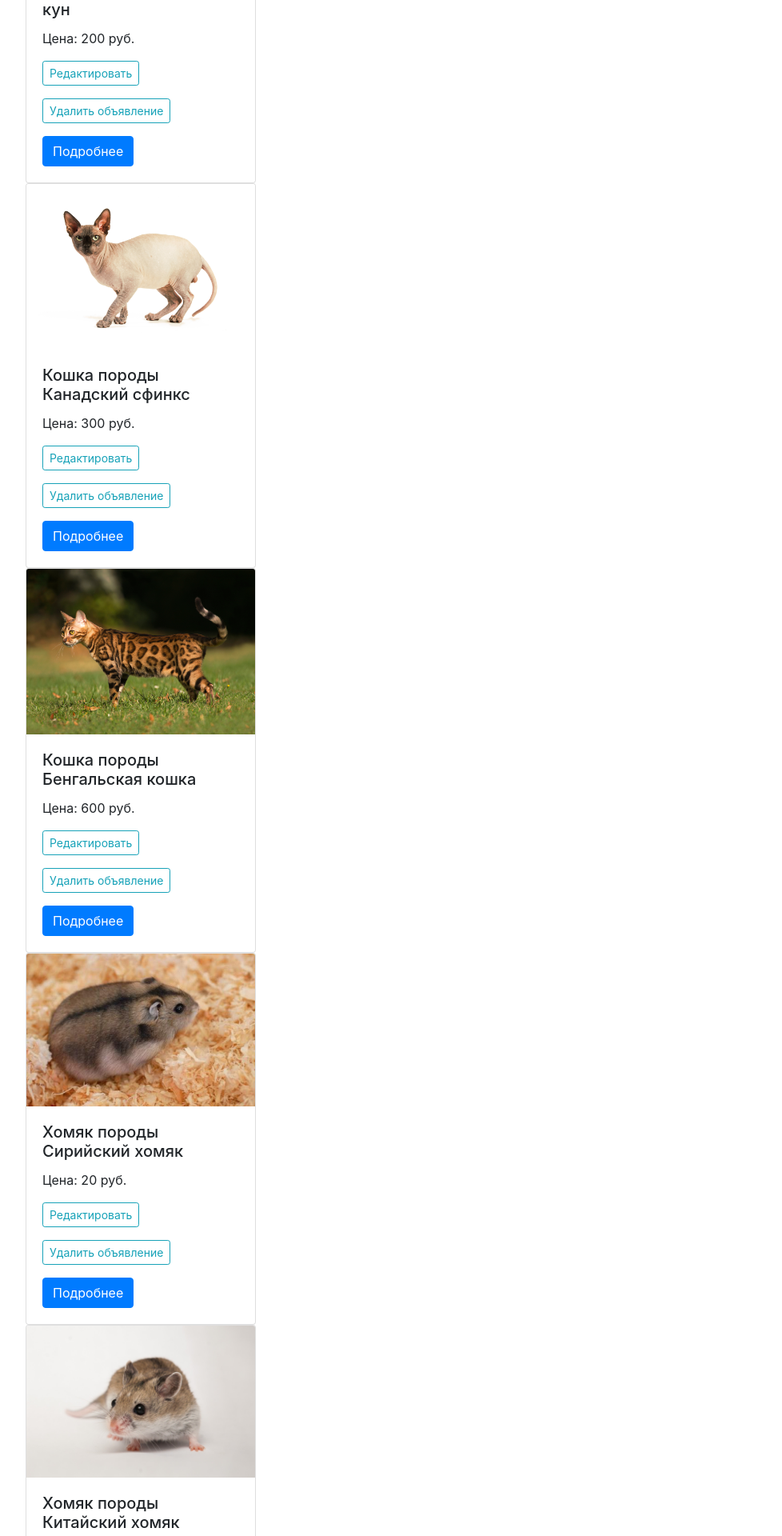
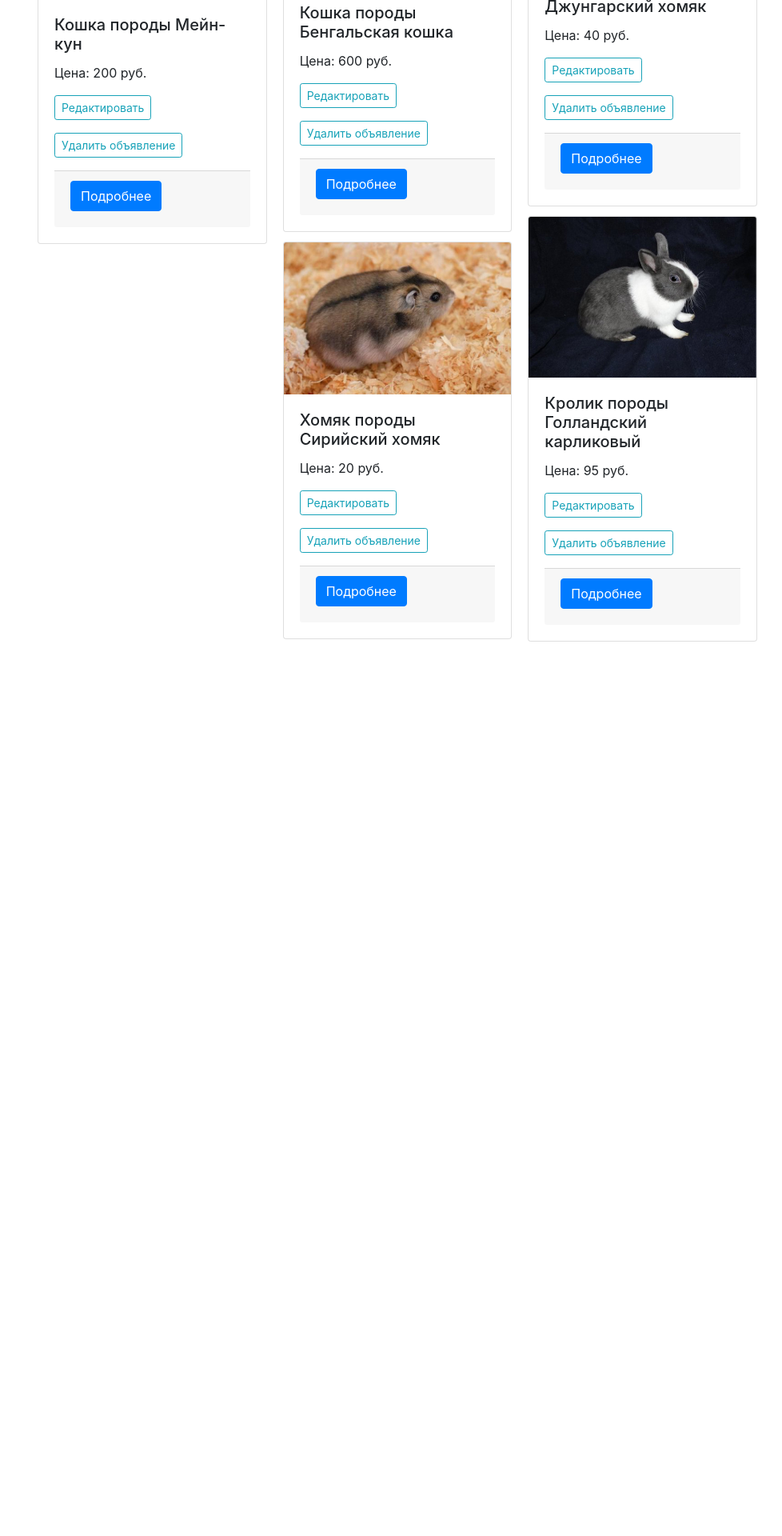
Before and after one commit to Sokolovskaia/pet_shop, a Flask app: page /account in a window 1280 px wide. Shown: the part 1133-3053 px from the top of the page at 80% size, without its empty margins (38-1016 px from the left). After the commit the page ends 1935 px from the top, so only its background shows below. Run offline with Flask 2, Linux system fonts and the light colour scheme; a user stored in the database is signed in; data comes from the database, SQL or seed files in the repository; both versions use the stored data as it was after the commit; some libraries are stand-ins or nearby versions.

Commit message:
account fixed

```diff
--- a/app/main.py
+++ b/app/main.py
@@ -330,7 +330,7 @@ def start():
     if os.getenv('APP_ENV') == 'PROD' and os.getenv('PORT'):
         waitress.serve(app, port=os.getenv('PORT'))
     else:
-        app.run(port=9871, debug=True)
+        app.run(port=9879, debug=True)
 
 
 if __name__ == '__main__':
--- a/app/templates/account.html
+++ b/app/templates/account.html
@@ -7,7 +7,7 @@
 
 {% block body %}
 
-<p class="h3 text-left font-bold" style="color:#563d7c">Здравствуйте, {{ user_name }}!  Вы вошли в ваш личный кабинет</p>
+<p class="h3 text-left font-bold" style="color:#563d7c">Здравствуйте, {{ user_name }}! Вы вошли в ваш личный кабинет</p>
 
 <dl class="row">
     <dt class="col-sm-3">LOGIN</dt>
@@ -32,11 +32,15 @@
 <p><a class="btn btn-info" href="{{ url_for('favourites') }}">Посмотреть избранные объявления</a></p>
 
 
+<p class="h3 text-left font-bold" style="color:#563d7c">Ваши объявления:</p>
 
-<p class="h3 text-left font-bold" style="color:#563d7c">Ваши объявления:</p>
+
+<div class="container-fluid" style="display: inline-block">
+
+
+    <div class="card-columns" style="max-width: 900px;">
         {% for pet in ads_for_user %}
-
-<div class="card" style="width: 18rem;">
+        <div class="card">
 
             {% if pet.photo %}
             <img src="/static/{{ pet.photo }}" class="card-img-top" alt="...">
@@ -47,16 +51,23 @@
             <div class="card-body">
                 <h5 class="card-title">{{ pet.category }} породы {{ pet.breed }}</h5>
                 <p class="card-text">Цена: {{ pet.price }} руб. </p>
-    <p class="card-text"><a class="btn btn-outline-info btn-sm" href="{{ url_for('edit', ad_id=pet.ad_id) }}">Редактировать</a></p>
-    <p class="card-text"><a class="btn btn-outline-info btn-sm" href="{{ url_for('remove', ad_id=pet.ad_id) }}">Удалить объявление</a></p>
+                <p class="card-text"><a class="btn btn-outline-info btn-sm"
+                                        href="{{ url_for('edit', ad_id=pet.ad_id) }}">Редактировать</a></p>
+                <p class="card-text"><a class="btn btn-outline-info btn-sm"
+                                        href="{{ url_for('remove', ad_id=pet.ad_id) }}">Удалить объявление</a></p>
+                <div class="card-footer">
+                    <h5>
+                        <small class="text-muted"><a href="{{ url_for('details', ad_id=pet.ad_id) }}"
+                                                     class="btn btn-primary">Подробнее</a></small>
+                    </h5>
 
-    <a href="{{ url_for('details', ad_id=pet.ad_id) }}" class="btn btn-primary">Подробнее</a>
+                </div>
+            </div>
+        </div>
+        {% endfor %}
+
     </div>
 </div>
 
 
-            {% endfor %}
-
-
-
 {% endblock %}
```
Also changed, not shown: db.sqlite. Lines whose indentation alone changed are shown as unchanged.
